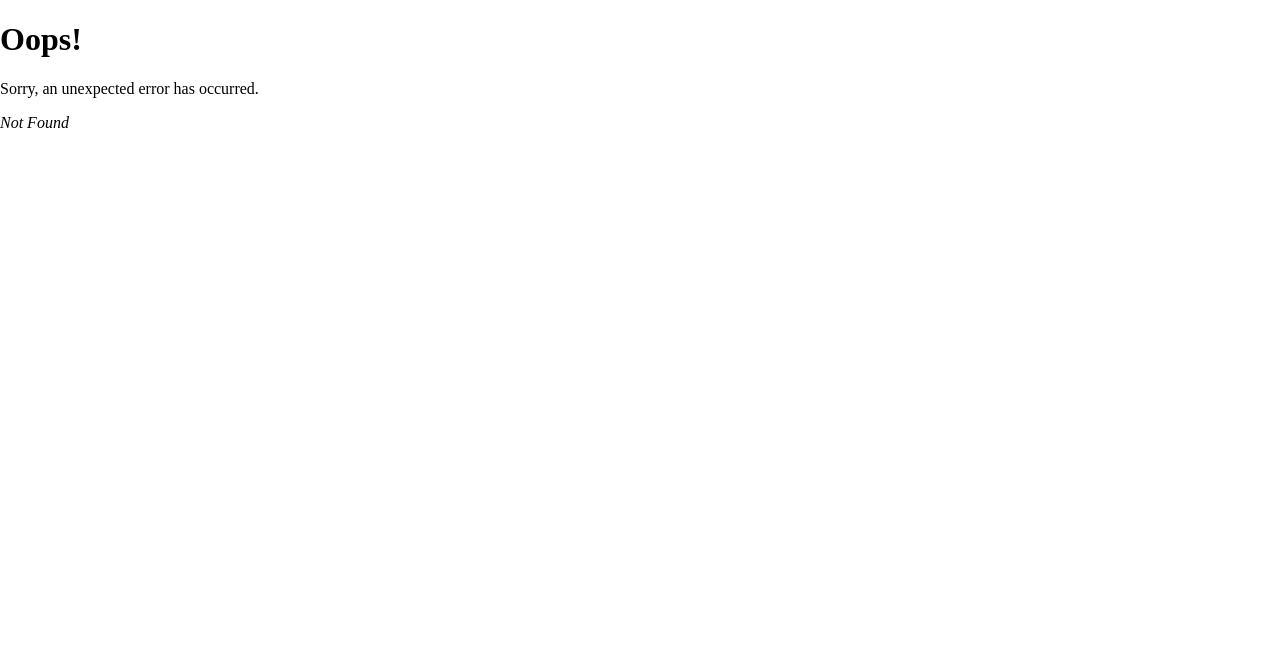
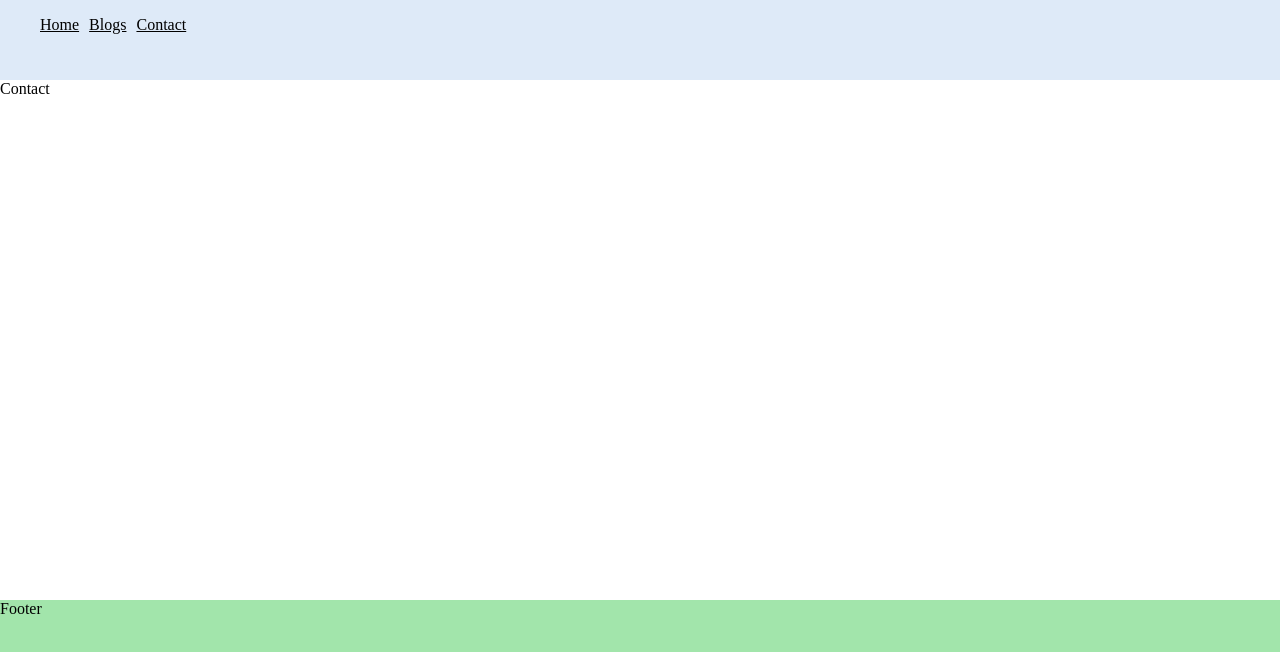
Before and after one commit to Dariakrvts/react, a React (Create React App) app: page /contact in a window 1280 px wide. Before the commit this address had no page. Shown: the top 652 px of the page. Built offline with nearby package versions, Linux system fonts and the light colour scheme.

Commit message:
26 урок. роумінги

```diff
--- a/src/components/Container/Container.js
+++ b/src/components/Container/Container.js
@@ -1,5 +1,5 @@
 import React from "react";
-import { Routes, Route } from "react-router-dom";
+import { Routes, Route, Outlet } from "react-router-dom";
 
 
 import Blogs from "../../pages/Blogs";
@@ -19,6 +19,8 @@ class Container extends React.Component {
           flexGrow: '1',
         }}
       >
+        <Outlet  />
+
          {/* один з варіантів як можна зробити
           <Routes>
           <Route exact path="/" element={<PrivateRoute />}>
@@ -29,6 +31,7 @@ class Container extends React.Component {
               <Route path="contact" element={<Contact />} />
 
           </Routes> */}
+
       </div>
     )
   }
```
Also changed, not shown: src/index.js (+16 -0 lines).
